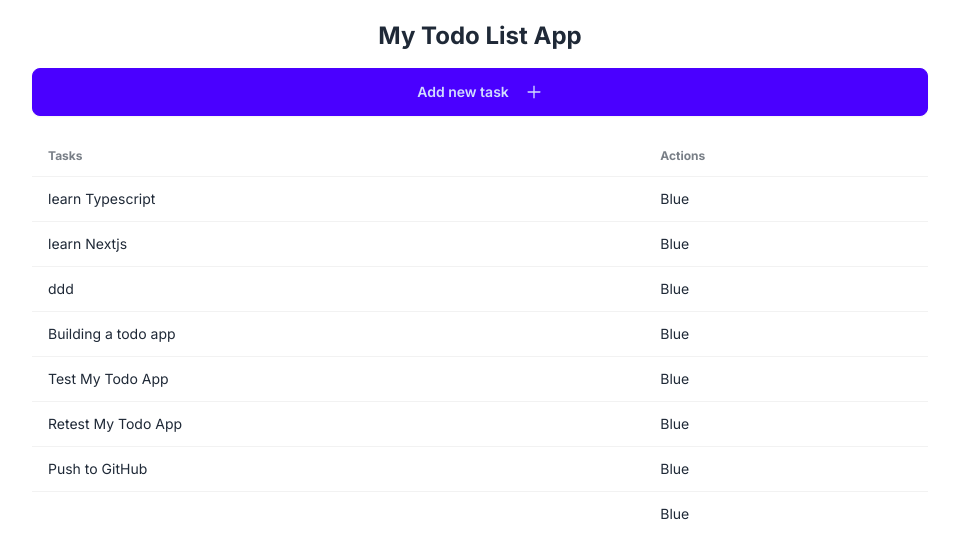
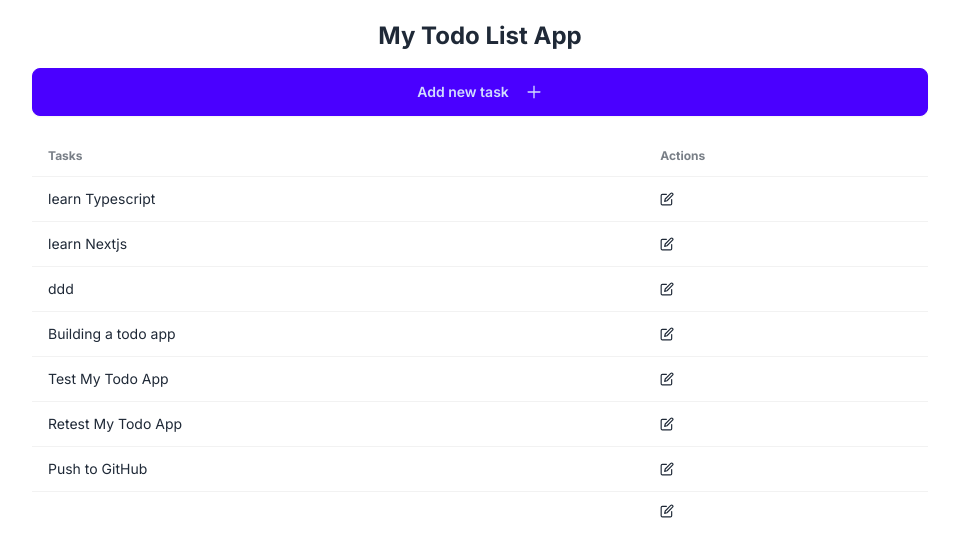
Before and after one commit to MaryKwawu/My-Todo-App-in-NextJs, a Next.js app: page / in a window 1280 px wide. Shown: the top 558 px of the page, without its empty margins (160-1119 px from the left). Built offline with nearby package versions, Linux system fonts and the light colour scheme; data requests are answered from the project's data file.

Commit message:
Task.tsx : added re-added the Task.tsx file

```diff
--- a/app/components/TodoList.tsx
+++ b/app/components/TodoList.tsx
@@ -1,5 +1,6 @@
 import { ITask } from "@/types/tasks";
 import React from "react";
+import Task from "./Task";
 
 interface TodoListProps {
     tasks: ITask[];
@@ -20,13 +21,10 @@ const TodoList: React.FC<TodoListProps> = ({ tasks}) => {
         </tr>
       </thead>
       <tbody>
-      {tasks.map(task => (
-        <tr key={task.id}>
-          <td>{task.text}</td>
-          <td>Blue</td>
-        </tr>
+      {tasks.map((task => <Task key={task.id} task={task}/>
 
-      )) }
+
+      ) )}
 
       </tbody>
     </table>
```
